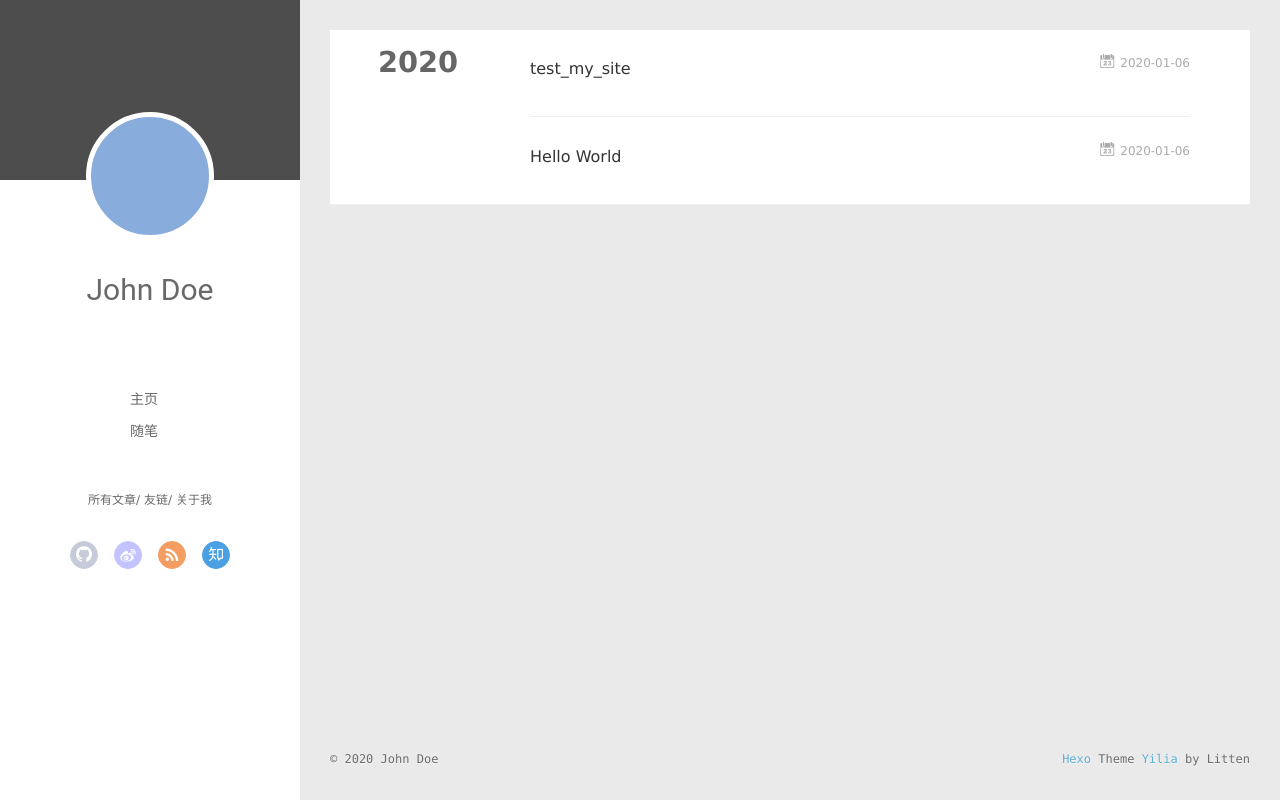
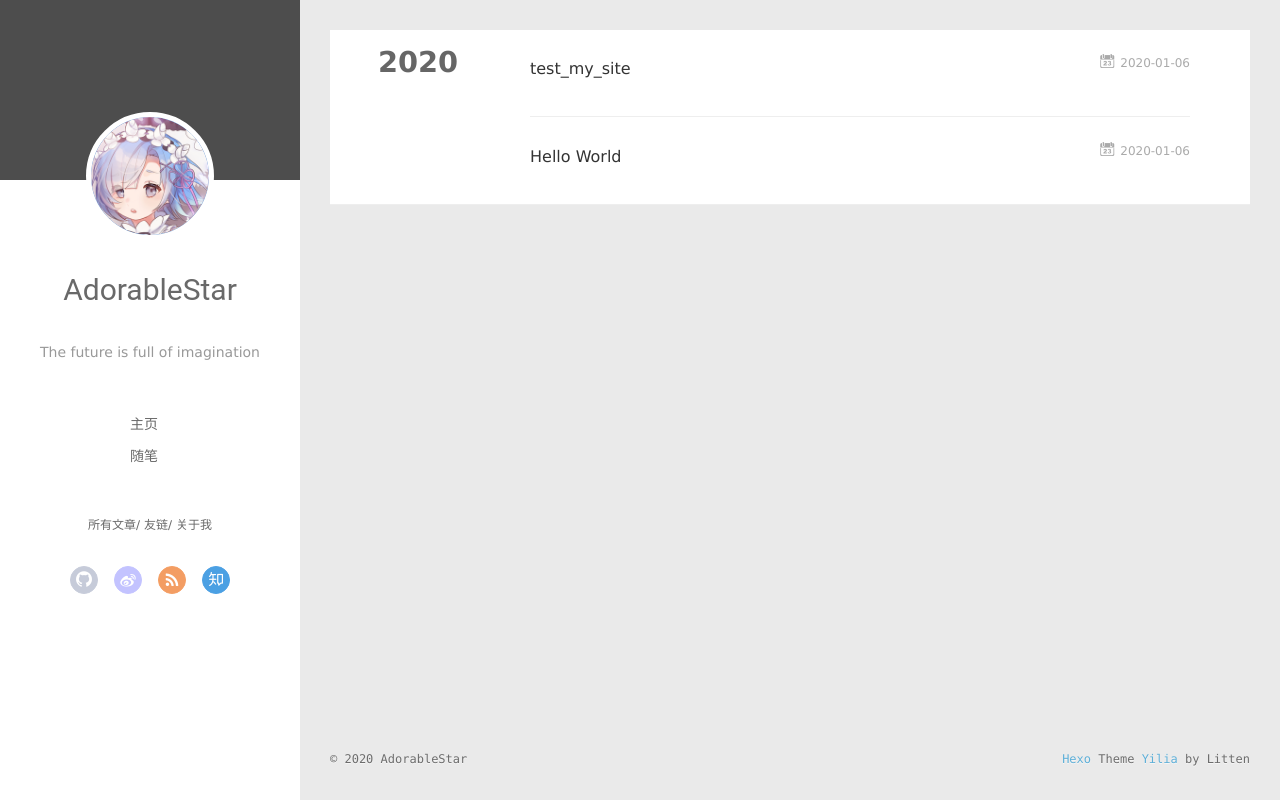
Before and after one commit to AdorableStar/AdorableStar.github.io, a plain HTML site: page archives/2020/01/index.html in a window 1280 px wide. Drawn offline with Linux system fonts and the light colour scheme; no server answers.

Commit message:
Site updated: 2020-01-06 21:47:20

```diff
--- a/archives/2020/01/index.html
+++ b/archives/2020/01/index.html
@@ -6,17 +6,17 @@
   <meta name="renderer" content="webkit">
   <meta http-equiv="X-UA-Compatible" content="IE=edge" >
   <link rel="dns-prefetch" href="http://yoursite.com">
-  <title>Archives: 2020/1 | Hexo</title>
+  <title>Archives: 2020/1 | FutureFancy</title>
   <meta name="viewport" content="width=device-width, initial-scale=1, maximum-scale=1">
   <meta property="og:type" content="website">
-<meta property="og:title" content="Hexo">
+<meta property="og:title" content="FutureFancy">
 <meta property="og:url" content="http://yoursite.com/archives/2020/01/index.html">
-<meta property="og:site_name" content="Hexo">
+<meta property="og:site_name" content="FutureFancy">
 <meta property="og:locale" content="en_US">
-<meta property="article:author" content="John Doe">
+<meta property="article:author" content="AdorableStar">
 <meta name="twitter:card" content="summary">
 
-    <link rel="alternative" href="/atom.xml" title="Hexo" type="application/atom+xml">
+    <link rel="alternative" href="/atom.xml" title="FutureFancy" type="application/atom+xml">
 
 
     <link rel="icon" href="/favicon.png">
@@ -43,11 +43,13 @@
 <div class="intrude-less">
 	<header id="header" class="inner">
 		<a href="/" class="profilepic">
-			<img src="" class="js-avatar">
+			<img src="/img/15060I649-18.jpg.png" class="js-avatar">
 		</a>
 		<hgroup>
-		  <h1 class="header-author"><a href="/">John Doe</a></h1>
+		  <h1 class="header-author"><a href="/">AdorableStar</a></h1>
 		</hgroup>
+
+		<p class="header-subtitle">The future is full of imagination</p>
 
 
 		<nav class="header-menu">
@@ -101,11 +103,13 @@
 	<div class="intrude-less">
 		<header id="header" class="inner">
 			<div class="profilepic">
-				<img src="" class="js-avatar">
+				<img src="/img/15060I649-18.jpg.png" class="js-avatar">
 			</div>
 			<hgroup>
-			  <h1 class="header-author js-header-author">John Doe</h1>
+			  <h1 class="header-author js-header-author">AdorableStar</h1>
 			</hgroup>
+
+			<p class="header-subtitle"><i class="icon icon-quo-left"></i>The future is full of imagination<i class="icon icon-quo-right"></i></p>
 
 
 
@@ -229,7 +233,7 @@
   <div class="outer">
     <div id="footer-info">
     	<div class="footer-left">
-    		&copy; 2020 John Doe
+    		&copy; 2020 AdorableStar
     	</div>
       	<div class="footer-right">
       		<a href="http://hexo.io/" target="_blank">Hexo</a>  Theme <a href="https://github.com/litten/hexo-theme-yilia" target="_blank">Yilia</a> by Litten
```
Also changed, not shown: 2020/01/06/hello-world/index.html (+13 -9 lines), 2020/01/06/test-my-site/index.html (+13 -9 lines), archives/2020/index.html (+14 -10 lines), archives/index.html (+14 -10 lines), index.html (+14 -10 lines), img/15060I649-18.jpg.png (added).
